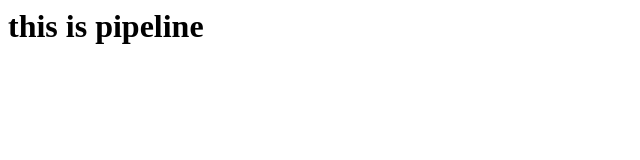
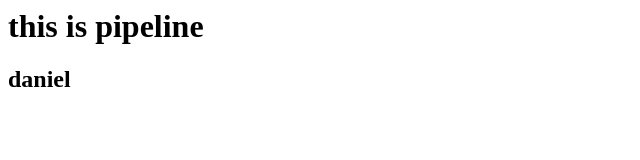
Before and after one commit to Danielkevin25/pipeline, a plain HTML site: page index.html in a window 1280 px wide. Shown: the full height of the page, 0-640 px from the left. Drawn offline with Linux system fonts and the light colour scheme.

Commit message:
Update index.html

```diff
--- a/index.html
+++ b/index.html
@@ -1 +1,2 @@
 <h1> this is pipeline </h1>
+<h2> daniel</h2>
```
